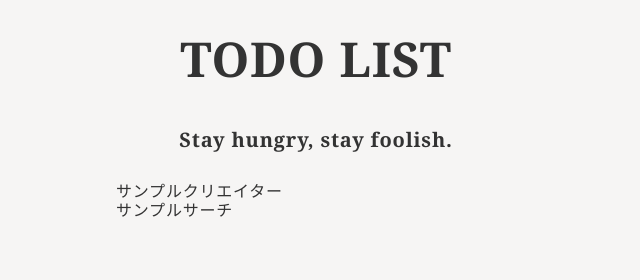
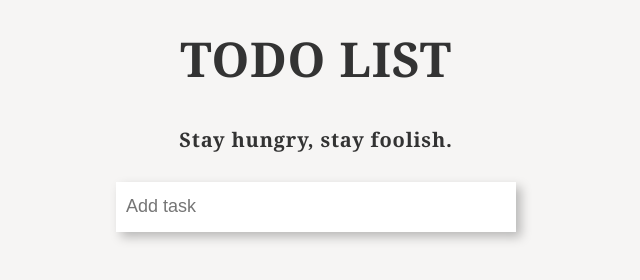
Before and after one commit to Kazunari-Ishikawa/ToDo-App-by-React-Redux, a React app: page / in a window 1280 px wide. Shown: the whole page, without its empty margins (324-964 px from the left). Built offline with nearby package versions, Linux system fonts and the light colour scheme.

Commit message:
TodoCreatorの実装

```diff
--- a/index.html
+++ b/index.html
@@ -20,7 +20,7 @@
     <!-- メイン部 -->
     <div id="app_dev">
     </div>
-    <div id="app">
+    <div id="app" class="l-app">
 
       <!-- 入力エリア -->
       <div class="c-input">
--- a/src/js/components/TodoApp.js
+++ b/src/js/components/TodoApp.js
@@ -1,6 +1,5 @@
 import React from 'react';
 import TodoCreator from '../components/TodoCreator';
-import Search from '../components/Search';
 
 export default class TodoApp extends React.Component {
   constructor(props) {
@@ -8,9 +7,8 @@ export default class TodoApp extends React.Component {
   }
   render() {
     return (
-      <div>
+      <div className="l-app">
         <TodoCreator />
-        <Search />
       </div>
     );
   }
--- a/src/js/components/TodoCreator.js
+++ b/src/js/components/TodoCreator.js
@@ -1,17 +1,58 @@
 import React from 'react';
+import Proptypes from 'prop-types';
 import { connect } from 'react-redux';
+import { addTodo } from '../actions/index';
 
 class TodoCreator extends React.Component {
   constructor(props) {
     super(props);
+    this.state = {
+      val: '',
+      errMsg: '',
+    };
+    this.handleKeyUp = this.handleKeyUp.bind(this);
+    this.handleChange = this.handleChange.bind(this);
+  }
+  createID() {
+    return Math.random().toString(16);
+  }
+  handleChange(e) {
+    this.setState({
+      val: e.target.value
+    });
+  }
+  handleKeyUp(e) {
+    if (e.keyCode === 13 && e.shiftKey === true) {
+      const val = e.target.value;
+
+      if (!val) {
+        this.setState({
+          errMsg: '入力が空です'
+        });
+        return;
+      }
+      this.props.dispatch(addTodo(this.createID(), val));
+
+      this.setState({
+        val: '',
+        errMsg: ''
+      });
+    }
   }
   render() {
+    const errMsg = (this.state.errMsg) ? <span className="err-msg">{this.state.errMsg}</span> : '';
     return (
       <div>
-        サンプルクリエイター
+        {errMsg}
+        <div className="c-input">
+          <input type="text" className="c-input__box" value={this.state.val} onChange={this.handleChange} onKeyUp={this.handleKeyUp} placeholder="Add task" />
+        </div>
       </div>
-    )
+    );
   }
 }
 
+TodoCreator.Proptypes = {
+  dispatch: Proptypes.func.isRequired
+};
 export default connect()(TodoCreator)
```
Also changed, not shown: 1 other file.
